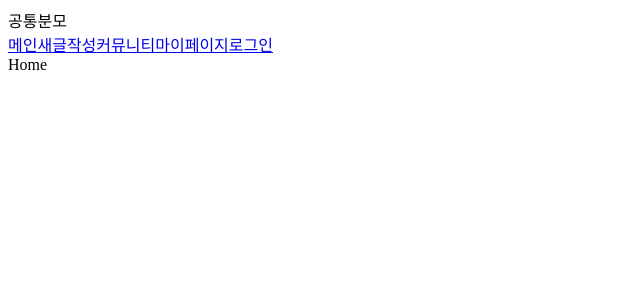
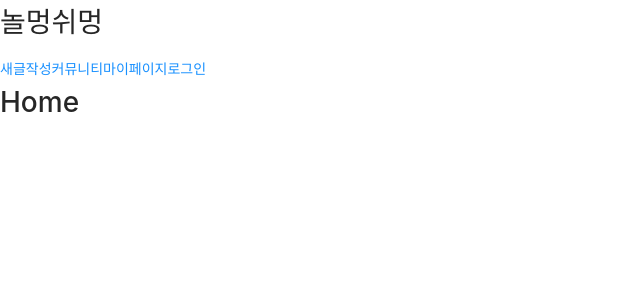
Before and after one commit to jieungo/meong, a Next.js app in the folder prepare/front/: page / in a window 1280 px wide. Shown: the top 300 px of the page, without its empty margins (0-640 px from the left). Built offline with nearby package versions, Linux system fonts and the light colour scheme.

Commit message:
Add head-tag setting

```diff
--- a/prepare/front/components/AppLayout.js
+++ b/prepare/front/components/AppLayout.js
@@ -1,27 +1,25 @@
-import React from 'react';
-import PropTypes from 'prop-types';
-import Link from 'next/link';
+import React from "react";
+import PropTypes from "prop-types";
+import Link from "next/link";
+import { } from "antd";
 
-const AppLayout = ({children}) => {
+const AppLayout = ({ children }) => {
   return (
     <>
       <div>
-                <div>공통분모</div>
-                <Link href="/"><a>메인</a></Link>
+            <Link href="/"><a><h1>놀멍쉬멍</h1></a></Link>
             <Link href="/writePost"><a>새글작성</a></Link>
             <Link href="/community"><a>커뮤니티</a></Link>
             <Link href="/myPage"><a>마이페이지</a></Link>
-                <Link href="/login"><a>로그인</a></Link>
+            <Link href="/loginModal"><a>로그인</a></Link>
       </div>
-            <div>
-                {children}
-            </div>
+      <div>{children}</div>
     </>
   );
 };
 
 AppLayout.propTypes = {
   children: PropTypes.node.isRequired,
-}
+};
 
 export default AppLayout;
--- a/prepare/front/package.json
+++ b/prepare/front/package.json
@@ -9,10 +9,13 @@
   "author": "jieungo",
   "license": "ISC",
   "dependencies": {
+    "@ant-design/icons": "^4.7.0",
+    "antd": "^4.16.13",
     "next": "^9.5.5",
     "prop-types": "^15.7.2",
     "react": "^17.0.2",
-    "react-dom": "^17.0.2"
+    "react-dom": "^17.0.2",
+    "styled-components": "^5.3.1"
   },
   "devDependencies": {
     "eslint": "^8.0.0",
--- /dev/null
+++ b/prepare/front/pages/_app.js
@@ -0,0 +1,23 @@
+import React from 'react';
+import PropTypes from 'prop-types';
+import Head from 'next/head';
+import 'antd/dist/antd.css'
+
+const Meong = ({Component}) => {
+    return (
+        <>
+            <Head>
+                <meta charSet="utf-8" />
+                <title>놀멍쉬멍</title>
+                <link rel="shortcut icon" href="/icon.png"/>
+            </Head>
+            <Component />
+        </>
+    );
+};
+
+Meong.propTypes = {
+    Component: PropTypes.elementType.isRequired,
+}
+
+export default Meong;
--- a/prepare/front/pages/index.js
+++ b/prepare/front/pages/index.js
@@ -1,11 +1,18 @@
 import React from 'react';
 import AppLayout from '../components/AppLayout';
+import Head from 'next/head';
 
 const Home = () => {
     return (
-        <AppLayout>
-            <div>Home</div>
-        </AppLayout>
+        <>
+            <Head>
+                <meta charSet="utf-8" />
+                <title>메인페이지 | 놀멍쉬멍</title>
+            </Head>
+            <AppLayout>
+                <h1>Home</h1>
+            </AppLayout>
+        </>
     );
 };
 
```
Also changed, not shown: prepare/front/pages/community.js (+10 -3 lines), prepare/front/pages/login.js (deleted, +0 -12 lines), prepare/front/pages/loginModal.js (added, +19 -0 lines), prepare/front/pages/myPage.js (+10 -3 lines), prepare/front/pages/signup.js (deleted, +0 -12 lines), prepare/front/pages/signupModal.js (added, +12 -0 lines), prepare/front/pages/writePost.js (+10 -3 lines), prepare/front/public/icon.png (added). Lines whose indentation alone changed are shown as unchanged.
